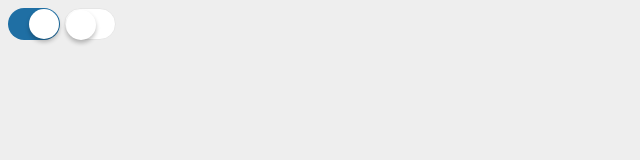
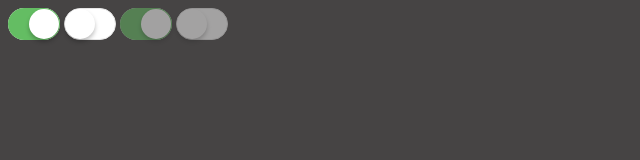
Before and after one commit to ufologist/iswitch, a plain HTML site: page demo.html in a window 1280 px wide. Shown: the whole page, without its empty margins (0-640 px from the left). Drawn offline with Linux system fonts and the light colour scheme.

Commit message:
添加disable样式

```diff
--- a/demo.html
+++ b/demo.html
@@ -5,7 +5,7 @@
     <link rel="stylesheet" href="iswitch.css">
     <style>
     body {
-        background-color: #eee;
+        background-color: rgb(70,68,68);
     }
     </style>
 </head>
@@ -15,6 +15,8 @@
         <!-- demo实例转移到gh-pages去, 做一个demo用N多个iswitch组合成字母: iOS 7 -->
         <input type="checkbox" name="switch" class="iswitch" checked>
         <input type="checkbox" name="switch" class="iswitch">
+        <input type="checkbox" name="switch" class="iswitch" checked disabled>
+        <input type="checkbox" name="switch" class="iswitch" disabled>
     </div>
 </body>
 </html>
--- a/iswitch.css
+++ b/iswitch.css
@@ -1,5 +1,7 @@
-/* 参考: [招商银行 手机银行网页版](https://mobile.cmbchina.com/MobileHtml/Login/LoginA.aspx) */
-/* 参考: [Switchery - iOS 7 style switches for your checkboxes](http://abpetkov.github.io/switchery/) */
+/**
+ * 参考: [招商银行 手机银行网页版](https://mobile.cmbchina.com/MobileHtml/Login/LoginA.aspx)
+ *       [Switchery - iOS 7 style switches for your checkboxes](http://abpetkov.github.io/switchery/)
+ */
 /* switch 滑动区域 */
 .iswitch {
     -webkit-appearance: none;
@@ -8,21 +10,26 @@
     height: 32px;
     padding: 0;
     margin: 0;
-    border: solid 1px #e6e6e6;
+    border: 1px solid #e6e6e6;
     background-color: #fff;
     border-radius: 20px;
     vertical-align: top;
     /* 阴影区域逐渐缩小的动画 */
-    box-shadow: inset 0 0 0 0 #fff;
+    box-shadow: inset 0 0 0 0 #e6e6e6;
     -webkit-transition: box-shadow .325s;
     cursor: pointer;
+    box-sizing: border-box;
 }
 /* switch 滑动区域的背景动画 */
 .iswitch:checked {
     border: none;
     /* 阴影区域逐渐扩大的动画 */
-    box-shadow: inset 0 0 0 17px #1F6FA4;
+    box-shadow: inset 0 0 0 17px #64BD63;
     /* -webkit-transition: none; */ /* ios7 check状态时没有动画 */
+}
+.iswitch:disabled {
+    cursor: not-allowed;
+    opacity: 0.5;
 }
 /* 去掉focus时的边框 */
 .iswitch:focus {
@@ -32,8 +39,6 @@
 .iswitch::after {
     content: "";
     position: absolute;
-    top: 1px;
-    left: 1px;
     height: 30px;
     width: 30px;
     background-color: #fff;
@@ -41,24 +46,26 @@
     border-radius: 50%;
     -webkit-transition: -webkit-transform .1s ease-in-out;
     transition: -webkit-transform .1s ease-in-out;
-    -webkit-animation-name: iswitch-thumb-off;
+    -webkit-animation-name: iswitchThumbOff;
     -webkit-animation-duration: .45s;
     -webkit-animation-timing-function: ease-in-out;
     -webkit-animation-fill-mode: forwards;
 }
 .iswitch:checked::after {
-    -webkit-transform: translate3d(20px,0,0);
+    top: 1px;
+    -webkit-transform: translate3d(21px,0,0);
     -webkit-transition-duration: .2s;
     /* 宽度拉伸动画, 营造速度感, 可以去掉直接做translate动画 */
-    -webkit-animation-name: iswitch-thumb-on;
+    /* XXX 目前动画不知因何原因没有产生效果 */
+    -webkit-animation-name: iswitchThumbOn;
 }
-@-webkit-keyframes iswitch-thumb-on {
+@-webkit-keyframes iswitchThumbOn {
     0% { width: 30px; }
     1% { width: 40px; }
     50% { width: 30px; }
     100% { width: 30px; }
 }
-@-webkit-keyframes iswitch-thumb-off {
+@-webkit-keyframes iswitchThumbOff {
     0% { width: 30px; }
     5% { width: 45px; }
     50% { width: 30px; }
```
